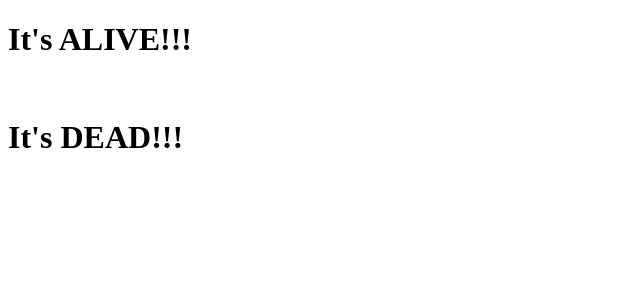
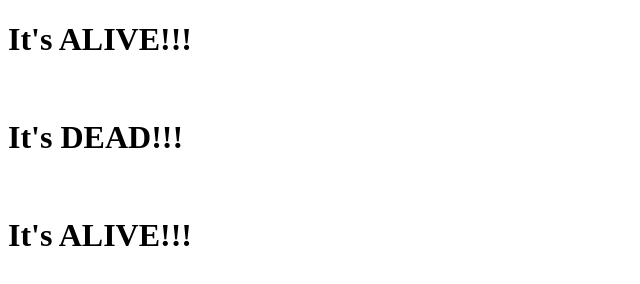
Before and after one commit to astraeos/AzureTest, a plain HTML site: page index.html in a window 1280 px wide. Shown: the whole page, without its empty margins (0-640 px from the left). Drawn offline with Linux system fonts and the light colour scheme.

Commit message:
patch 1.1

```diff
--- a/index.html
+++ b/index.html
@@ -8,5 +8,7 @@
 <h1> It's ALIVE!!!</h1>
 <br>
 <h1> It's DEAD!!!</h1>
+<br>
+<h1> It's ALIVE!!!</h1>
 </body>
 </html>
```
